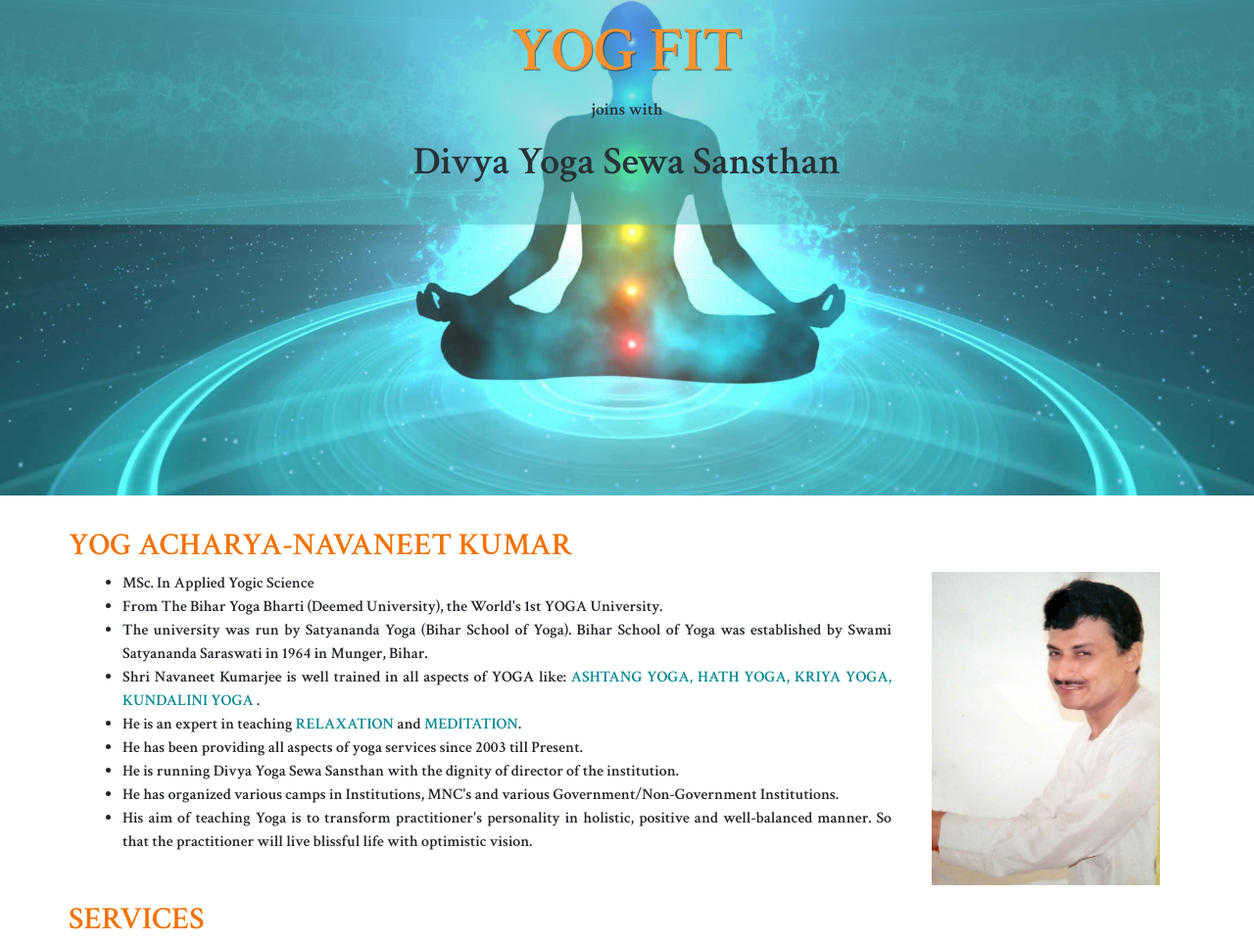
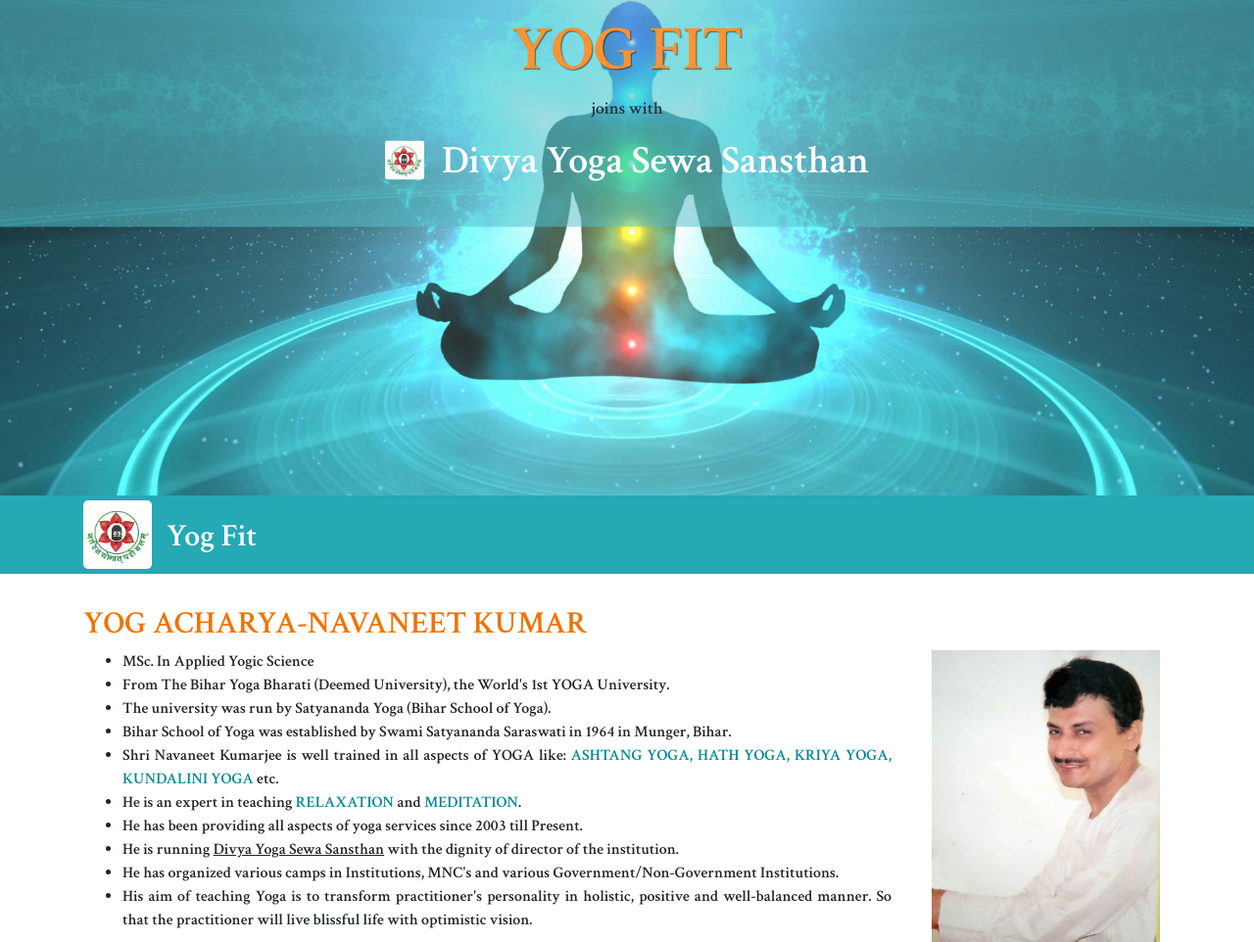
Before and after one commit to SakshiShreya/YogFit, a plain HTML site: page index.html in a window 1280 px wide. Shown: the part 294-1256 px from the top of the page at 98% size. Drawn offline with nearby package versions, Linux system fonts and the light colour scheme.

Commit message:
Added logo, navbar, and some more images in gallery.

```diff
--- a/css/main.css
+++ b/css/main.css
@@ -36,18 +36,51 @@ h2 {
   background-size: cover;
   background-position: center;
 }
+.cover-img {
+  height: 2.5rem;
+  margin-bottom: 0.5rem;
+  border-radius: 3px;
+  margin-right: 10px;
+}
+.white-text {
+  color: white;
+}
 
 .header {
   padding: 2em;
-  background: #55C1CB88;
+  background: #55c1cb88;
   transform: translateY(-50%);
   margin-top: 50vh;
   position: absolute;
   width: 100%;
 }
 
+header {
+  background: #24a9b5;
+  padding: 5px;
+  position: sticky;
+  top: 0;
+  z-index: 100;
+}
+header > div {
+  display: flex;
+  justify-content: flex-start;
+  align-items: center;
+}
+header img {
+  height: 70px;
+  border-radius: 5px;
+}
+header h2 {
+  margin-bottom: 0;
+  margin-left: 15px;
+  margin-top: 5px;
+  color: white;
+  font-weight: bold;
+}
+
 .orange-text {
-  color: #F27200;
+  color: #f27200;
 }
 
 .blue-text {
@@ -56,15 +89,16 @@ h2 {
 
 .title {
   font-size: 4rem;
-  color: #FF9230;
-  text-shadow: 1px 1px 1px #00000088
+  color: #ff9230;
+  text-shadow: 1px 1px 1px #00000088;
 }
 
 .intro {
   margin-top: 2rem;
   text-align: justify;
 }
-.services, .gallery {
+.services,
+.gallery {
   margin-top: 1rem;
   text-align: justify;
 }
@@ -77,28 +111,34 @@ h2 {
   max-height: 40vh;
 }
 .d-block {
-  display: block!important;
+  display: block !important;
   max-height: 80vh;
   margin: auto;
   max-width: 100%;
 }
 .carousel-item {
-  background: #55C1CB;
+  background: #55c1cb;
 }
 .carousel-caption {
   background: #00000055;
   padding-top: 10px !important;
   padding-bottom: 0 !important;
 }
+.carousel-text {
+  display: flex;
+  justify-content: center;
+  align-items: center;
+  color: white;
+}
 
 footer {
-	background: #24A9B5;
+  background: #24a9b5;
   padding-top: 2rem;
   padding-bottom: 1rem;
 }
 
 footer h4 {
-	color: #F27200;
+  color: #f27200;
   text-shadow: 1px 1px 2px #000000;
 }
 
--- a/index.html
+++ b/index.html
@@ -28,6 +28,8 @@
       crossorigin="anonymous"
     ></script>
     <meta name="viewport" content="width=device-width, initial-scale=1.0" />
+    <link rel="shortcut icon" href="images/logo.png" type="image/png" />
+    <link rel="icon" href="images/logo.png" type="image/png" sizes="192x192" />
   </head>
   <body>
     <!-- Cover -->
@@ -35,13 +37,21 @@
       <div class="header">
         <h1 class="title">YOG FIT</h1>
         <p class="bold big">joins with</p>
-        <h1>Divya Yoga Sewa Sansthan</h1>
+        <h1 class="white-text"><img src="images/logo.png" class="cover-img" alt=""> Divya Yoga Sewa Sansthan</h1>
       </div>
     </div>
 
+    <div>
+      <header>
+        <div class="container">
+          <img src="images/logo.png" alt="" />
+          <h2>Yog Fit</h2>
+        </div>
+      </header>
+
       <div class="container intro">
         <div class="row">
-        <div class="w-100">
+          <div class="col">
             <h2 class="orange-text">YOG ACHARYA-NAVANEET KUMAR</h2>
           </div>
         </div>
@@ -50,13 +60,16 @@
             <ul>
               <li>MSc. In Applied Yogic Science</li>
               <li>
-              From The Bihar Yoga Bharti (Deemed University), the World's 1st
+                From The Bihar Yoga Bharati (Deemed University), the World's 1st
                 YOGA University.
               </li>
               <li>
-              The university was run by Satyananda Yoga (Bihar School of Yoga).
-              Bihar School of Yoga was established by Swami Satyananda Saraswati
-              in 1964 in Munger, Bihar.
+                The university was run by Satyananda Yoga (Bihar School of
+                Yoga).
+              </li>
+              <li>
+                Bihar School of Yoga was established by Swami Satyananda
+                Saraswati in 1964 in Munger, Bihar.
               </li>
               <li>
                 Shri Navaneet Kumarjee is well trained in all aspects of YOGA
@@ -64,7 +77,7 @@
                 <span class="blue-text">
                   ASHTANG YOGA, HATH YOGA, KRIYA YOGA, KUNDALINI YOGA
                 </span>
-              .
+                etc.
               </li>
               <li>
                 He is an expert in teaching
@@ -72,16 +85,16 @@
                 <span class="blue-text">MEDITATION</span>.
               </li>
               <li>
-              He has been providing all aspects of yoga services since 2003 till
-              Present.
+                He has been providing all aspects of yoga services since 2003
+                till Present.
               </li>
               <li>
-              He is running Divya Yoga Sewa Sansthan with the dignity of
+                He is running <b><u>Divya Yoga Sewa Sansthan</u></b> with the dignity of
                 director of the institution.
               </li>
               <li>
-              He has organized various camps in Institutions, MNC's and various
-              Government/Non-Government Institutions.
+                He has organized various camps in Institutions, MNC's and
+                various Government/Non-Government Institutions.
               </li>
               <li>
                 His aim of teaching Yoga is to transform practitioner's
@@ -102,7 +115,7 @@
       </div>
       <div class="container services">
         <div class="row">
-        <div class="w-100">
+          <div class="col">
             <h2 class="orange-text">SERVICES</h2>
           </div>
         </div>
@@ -133,15 +146,15 @@
                 Provides personal-yoga services on special demand at home.
               </li>
               <li>
-              Provides yoga consultancy and therapy for general fitness in some
-              specialized ailments and chronic psychic, addiction and
+                Provides yoga consultancy and therapy for general fitness in
+                some specialized ailments and chronic psychic, addiction and
                 psychosomatic disorders management.
               </li>
               <li>
                 Trains yoga teachers and therapists on the aspiration of the
                 aspirants. Those who are interested to know yoga and holistic
-              health as well as keen to transform their personality (body, mind
-              and prana) can contact him.
+                health as well as keen to transform their personality (body,
+                mind and prana) can contact him.
               </li>
               <li>
                 Follows the Satyananda Yoga (Bihar School of Yoga) traditions in
@@ -160,7 +173,8 @@
                 South-Delhi.
               </li>
               <li>
-              He used to provide services outside of NCR on special-demands too.
+                He used to provide services outside of NCR on special-demands
+                too.
               </li>
             </ul>
           </div>
@@ -168,18 +182,20 @@
       </div>
       <div class="container gallery">
         <div class="row">
-        <div class="w-100">
+          <div class="col">
             <h2 class="orange-text">GALLERY</h2>
           </div>
         </div>
         <div class="row">
           <div class="col">
-          <p>I am here in Guru Shishya parampara established by Swami Sivananda
+            <p>
+              I am here in Guru Shishya parampara established by Swami Sivananda
               Saraswati to Satyanaanda Saraswati to Niranjanananda Saraswati who
               established Bihar Yoga Bharati in Munger from where I received the
-          institutional knowledge of Satyananda Yoga (Bihar Yoga) by the divine
-          grace and bessings of my Gurus in the form of M.Sc. Applied Yogic
-          Science in session 2001 - 2003.</p>
+              institutional knowledge of Satyananda Yoga (Bihar Yoga) by the
+              divine grace and bessings of my Gurus in the form of M.Sc. Applied
+              Yogic Science in session 2001 - 2003.
+            </p>
           </div>
         </div>
         <div class="row">
@@ -246,6 +262,34 @@
                     src="images/Gallery7.png"
                     alt="Third slide"
                   />
+                </div>
+                <div class="carousel-item">
+                  <img
+                    class="d-block"
+                    src="images/Gallery21.png"
+                    alt="Third slide"
+                  />
+                </div>
+                <div class="carousel-item">
+                  <img
+                    class="d-block"
+                    src="images/Gallery22.png"
+                    alt="Third slide"
+                  />
+                </div>
+                <div class="carousel-item">
+                    <img
+                      class="d-block"
+                      src="images/Gallery23.png"
+                      alt="Third slide"
+                    />
+                  </div>
+                <div class="carousel-item">
+                  <div class="carousel-text">
+                    <h1>
+                      Appreciations from &#10152;
+                    </h1>
+                  </div>
                 </div>
                 <div class="carousel-item">
                   <img
@@ -368,6 +412,7 @@
         </div>
       </div>
       <br />
+    </div>
     <footer>
       <div class="container">
         <div class="row">
@@ -388,6 +433,8 @@
     <script>
       $('.carousel').ready(function() {
         $('.carousel').carousel('pause');
+        const carouselHeight = $('.carousel').height();
+        $('.carousel-text').height(carouselHeight);
       });
     </script>
   </body>
```
Also changed, not shown: images/Card.jpeg (added), images/Gallery21.png (added), images/Gallery22.png (added), images/Gallery23.png (added), images/logo.png (added), 4 other files. Lines whose indentation alone changed are shown as unchanged.
